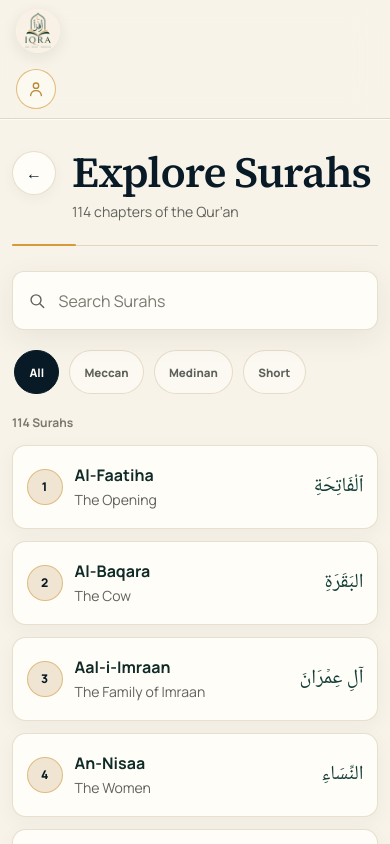
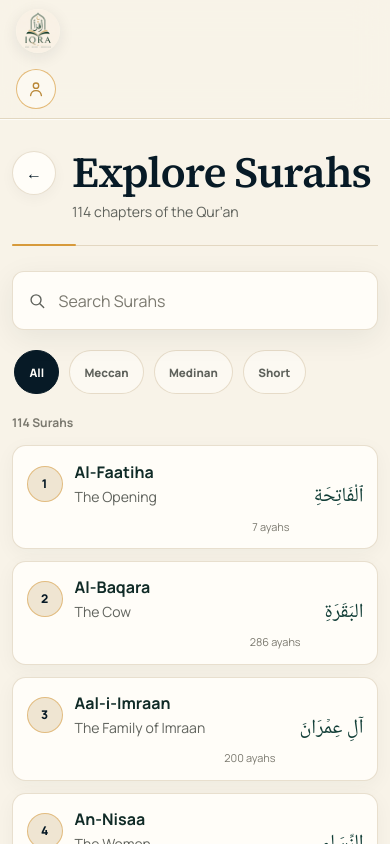
Before and after one commit to arzoochelsea/iqra, a Next.js app: page /surahs in a window 390 px wide. Shown: the top 844 px of the page. Built offline with nearby package versions, Linux system fonts and the light colour scheme.

Commit message:
Show ayah counts on mobile (#3)

```diff
--- a/src/app/globals.css
+++ b/src/app/globals.css
@@ -491,3 +491,5 @@ button,input { font:inherit; }
 @media(max-width:64rem){.iqra-hero-content{grid-template-columns:minmax(0,.9fr) minmax(17rem,1.1fr)}.iqra-hero-scene{left:42%;background-position:68% center}.iqra-hero-copy h1{font-size:clamp(2.7rem,6vw,4rem)}}
 @media(max-width:47.99rem){.iqra-hero{padding-bottom:0}.iqra-home-header{background:rgba(248,243,232,.96)}.iqra-mobile-menu>summary{color:#082033}.iqra-mobile-menu nav{border-color:#e8dcc7;background:#fffdf8;box-shadow:0 18px 45px rgba(64,47,25,.14)}.iqra-mobile-menu nav a{color:#082033}.iqra-mobile-menu nav a:hover{background:#f8f3e8}.iqra-mobile-menu nav a[aria-current="page"]{color:#a86f1c}.iqra-hero-content{grid-template-columns:1fr;align-content:start;padding:clamp(2.25rem,8vw,3.25rem) 0 0}.iqra-hero-copy{max-width:34rem;padding-block:0 2rem}.iqra-command{font-size:clamp(2.6rem,13vw,3.5rem)}.iqra-hero-copy h1{font-size:clamp(2.55rem,11.5vw,3.7rem)}.iqra-hero-scene{position:relative;z-index:0;inset:auto;width:calc(100% + 1.5rem);height:clamp(18rem,72vw,27rem);margin-left:0;border-radius:1.15rem 0 0 1.15rem;background-position:67% center;box-shadow:0 15px 40px rgba(64,47,25,.1)}.iqra-hero-scene::after{background:linear-gradient(180deg,#f8f3e8 0,rgba(248,243,232,.5) 12%,transparent 35%)}.iqra-info-area{margin-top:1rem}.iqra-info-strip{grid-template-columns:1fr}.iqra-info-strip article+article,.iqra-info-strip article:nth-child(3){border-top:1px solid #e8dcc7;border-left:0}.iqra-bottom-quote{margin-top:2rem}}
 @media(prefers-reduced-motion:reduce){.iqra-primary-cta{transition:none}.iqra-primary-cta:hover{transform:none}}
+
+@media(max-width:47.99rem){.surah-row>span.surah-row-meta{display:block;grid-column:2;grid-row:2;color:var(--muted-soft);font-size:.68rem;line-height:1.35}.surah-row-meta>span{display:none}.surah-row .arabic{grid-row:1/3;align-self:center}}
--- a/src/components/surah-list.tsx
+++ b/src/components/surah-list.tsx
@@ -43,7 +43,7 @@ export function SurahList({
     <ul className="surah-results">{filtered.map((surah) => <li key={surah.number}>
       <Link href={`/surahs/${surah.number}`} className="surah-row focus-ring">
         <span className="number-badge">{surah.number}</span><span className="min-w-0"><strong className="block text-ink">{surah.nameEnglish}</strong><span className="text-sm text-muted">{surah.meaningEnglish}</span></span>
-        <span className="ml-auto hidden text-sm text-muted sm:block">{surah.revelationType === "Meccan" ? "Makkan" : "Madinan"} · {surah.ayahCount} ayahs</span><span dir="rtl" lang="ar" className="arabic ml-3 text-xl text-green">{surah.nameArabic.replace(/^سُورَةُ\s*/, "")}</span>
+        <span className="surah-row-meta ml-auto text-sm text-muted"><span>{surah.revelationType === "Meccan" ? "Makkan" : "Madinan"}<span aria-hidden="true"> · </span></span>{surah.ayahCount} ayahs</span><span dir="rtl" lang="ar" className="arabic ml-3 text-xl text-green">{surah.nameArabic.replace(/^سُورَةُ\s*/, "")}</span>
       </Link>
     </li>)}</ul>{filtered.length === 0 && <p className="status">No Surahs match that search.</p>}
   </div>;
```
